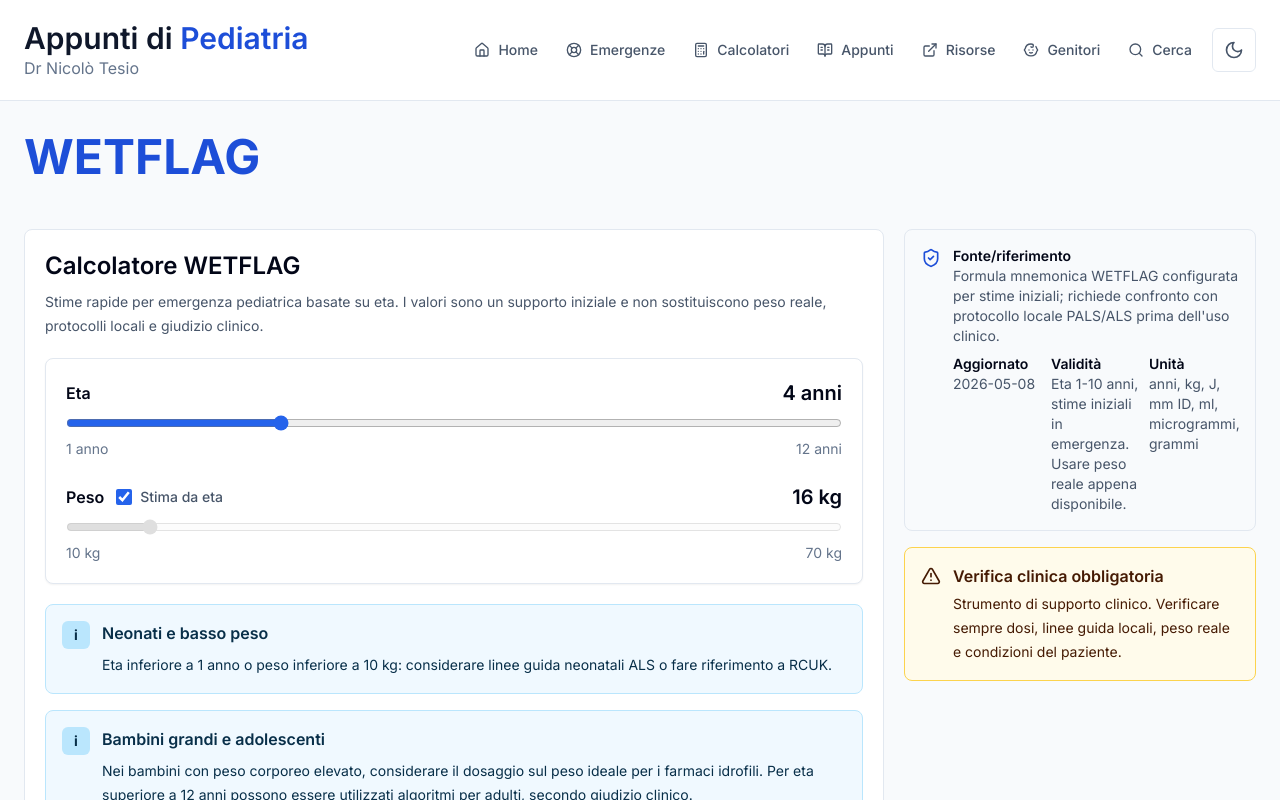
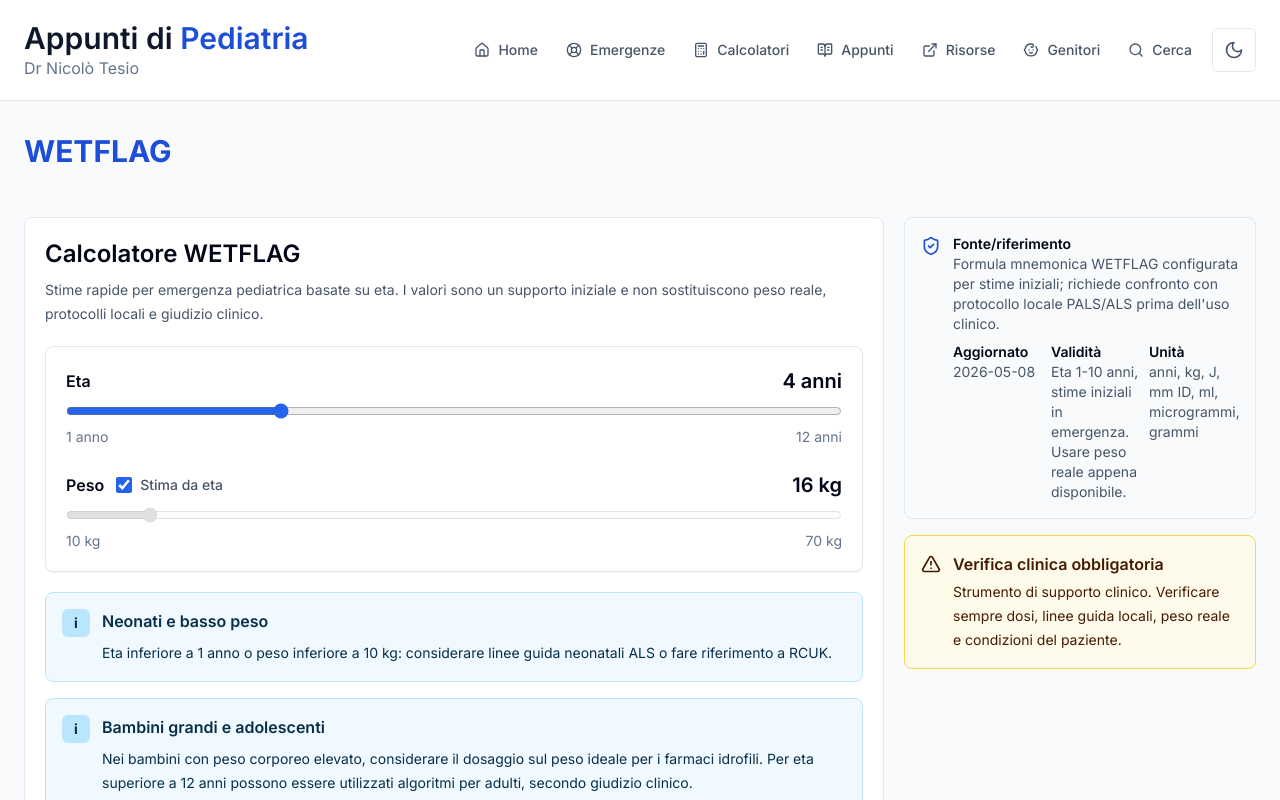
Before and after one commit to nicolotesio/app-pediatria, a Next.js app: page /emergenze/wetflag in a window 1280 px wide. Shown: the top 800 px of the page. Built offline with nearby package versions, Linux system fonts and the light colour scheme.

Commit message:
Match section title size to header

```diff
--- a/components/ui/SectionHeader.tsx
+++ b/components/ui/SectionHeader.tsx
@@ -8,7 +8,7 @@ export function SectionHeader({ eyebrow, title, description }: SectionHeaderProp
   return (
     <div className="mb-6 max-w-3xl">
       {eyebrow ? <p className="mb-2 text-sm font-semibold uppercase tracking-wide text-blue-700 dark:text-blue-300">{eyebrow}</p> : null}
-      <h1 className="text-4xl font-bold tracking-normal text-blue-700 sm:text-5xl dark:text-blue-300">{title}</h1>
+      <h1 className="text-2xl font-bold tracking-normal text-blue-700 sm:text-3xl dark:text-blue-300">{title}</h1>
       {description ? <p className="mt-3 text-base leading-7 text-slate-600 dark:text-slate-300">{description}</p> : null}
     </div>
   );
```
